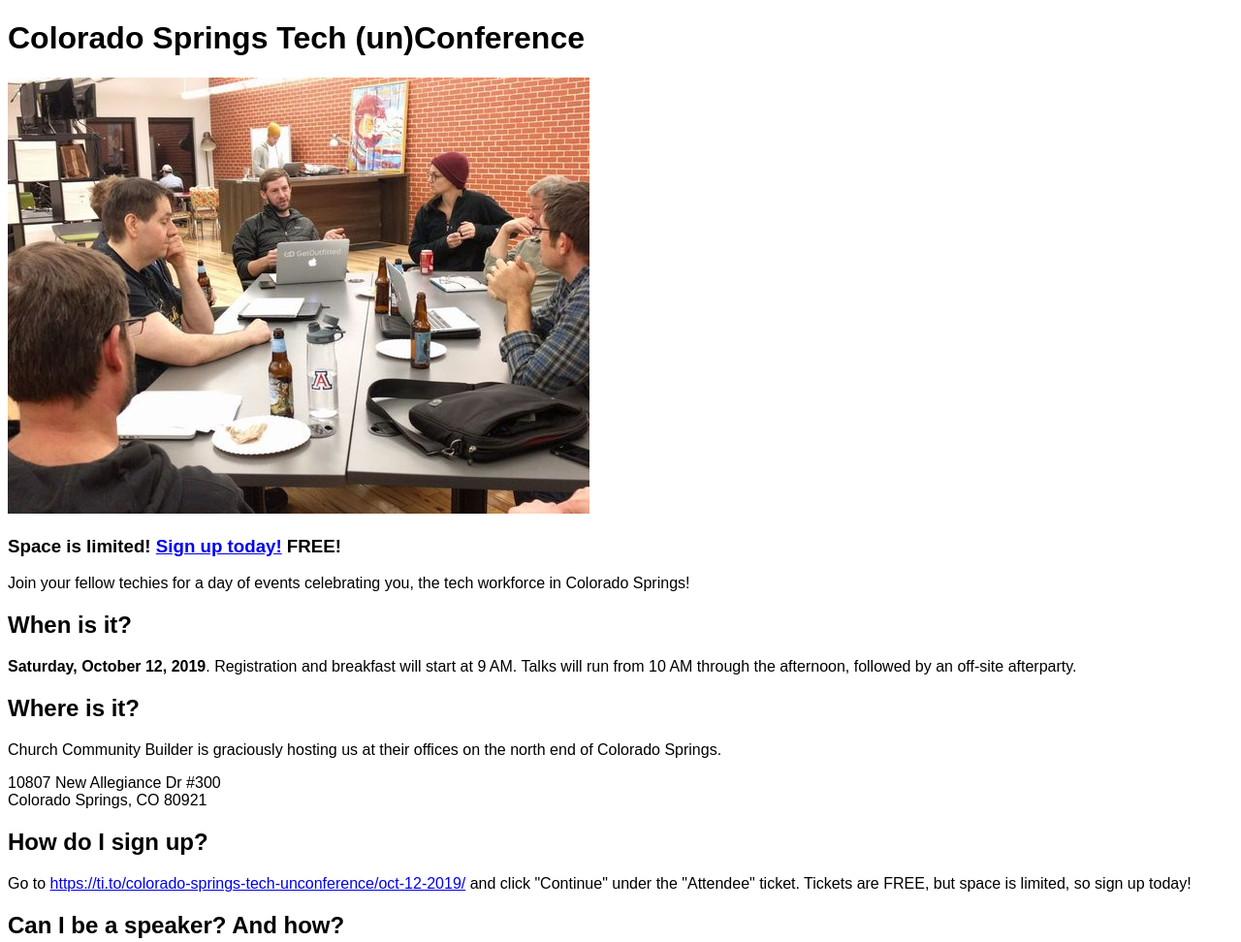
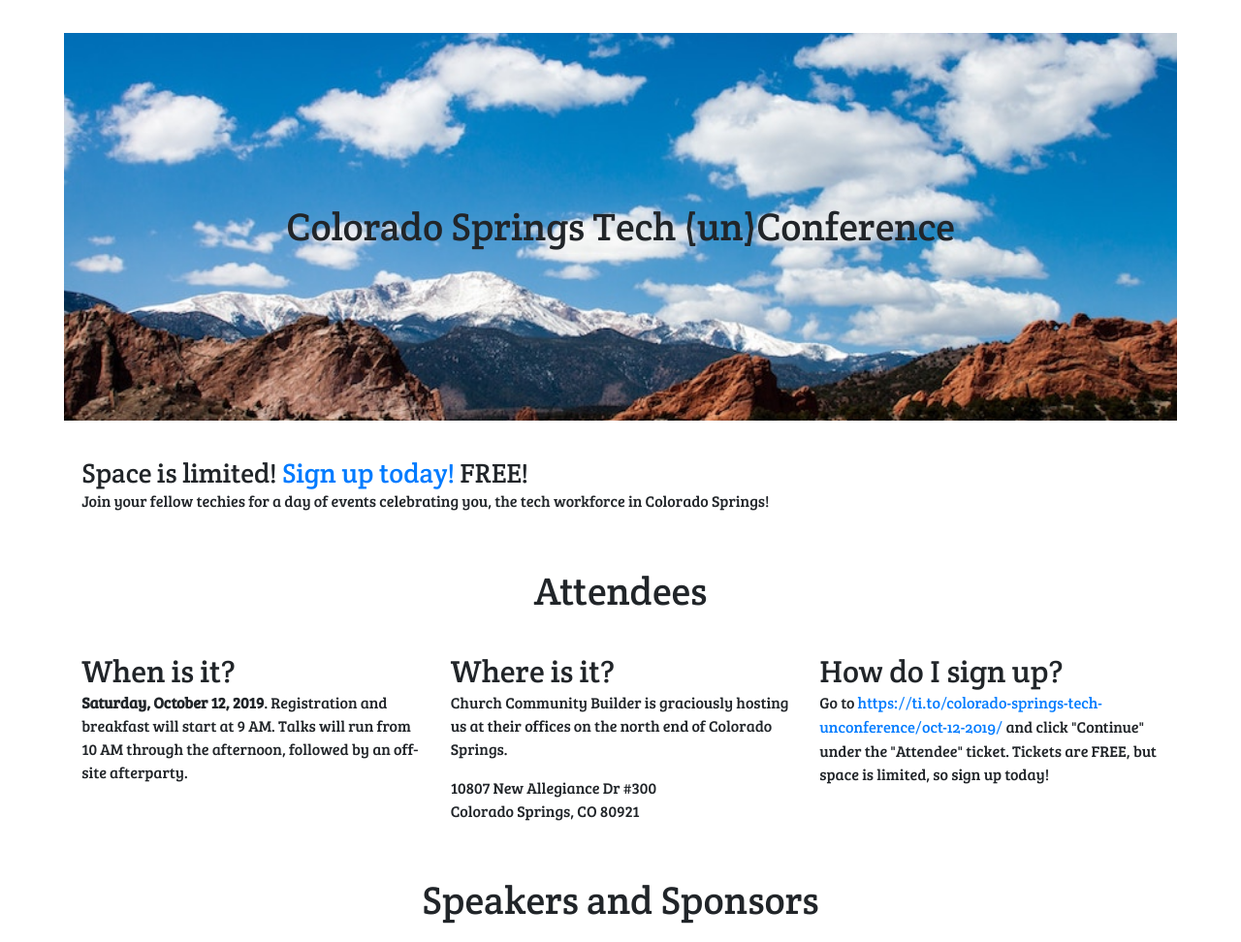
Before and after one commit to colorado-springs-tech-unconference/colorado-springs-tech-unconference.github.io, a plain HTML site: page index.html in a window 1280 px wide. Shown: the top 972 px of the page at 97% size. Drawn offline with nearby package versions, Linux system fonts and the light colour scheme.

Commit message:
Updates to front pages

```diff
--- a/css/styles.css
+++ b/css/styles.css
@@ -1,4 +1,29 @@
 *
 {
-    font-family: 'Arial', 'Helvetica', sans-serif;
+    font-family: 'Bree Serif', 'Merriweather', serif;
 }
+
+body {
+    margin:  0 4%;
+}
+
+h1, h2, h3, h4, h5, h6, a {
+    font-family: 'Crete Round', 'Courier', monspace;
+}
+
+h1, h2, h3, h4, h5, h6, img {
+    margin: auto;
+}
+
+#hero {
+    height: 400px;
+    background-image: url('/images/ian-baldwin-UA1UN-r9E5Y-unsplash.jpg');
+    background-position: center;
+    background-repeat: no-repeat;
+    background-size: cover;
+}
+
+.row {
+    margin: 3% 0;
+    padding: 3px;
+}
--- a/index.html
+++ b/index.html
@@ -2,45 +2,67 @@
 <html>
     <head>
         <title>Colorado Springs Tech (un)Conference</title>
+        <link href="https://fonts.googleapis.com/css?family=Crete+Round|Bree+Serif&display=swap" rel="stylesheet">
+        <link rel="stylesheet" href="https://stackpath.bootstrapcdn.com/bootstrap/4.3.1/css/bootstrap.min.css" integrity="sha384-ggOyR0iXCbMQv3Xipma34MD+dH/1fQ784/j6cY/iJTQUOhcWr7x9JvoRxT2MZw1T" crossorigin="anonymous">
         <link href="/css/styles.css" rel="stylesheet" type="text/css" />
     </head>
     <body>
+        <div class="container-fluid">
+            <div id="hero" class="row text-center">
                 <h1>Colorado Springs Tech (un)Conference</h1>
-        <img src="/images/people.jpg" alt="Join your friends and colleagues!" />
+            </div>
+
+            <div class="row">
+                <div class="col">
                     <h3>Space is limited! <a href="https://ti.to/colorado-springs-tech-unconference/oct-12-2019/">Sign up today!</a> FREE!</h3>
                     <p>Join your fellow techies for a day of events celebrating you, the tech workforce in Colorado Springs!</p>
+                </div>
 
-        <section>
+            </div>
+            <div class="row text-center">
+                <h1> Attendees </h1>
+            </div>
+            <div class="row">
+                <section class="col-md">
                     <h2>When is it?</h2>
                     <p><strong>Saturday, October 12, 2019</strong>. Registration and breakfast will start at 9 AM. Talks will run from 10 AM through the afternoon, followed by an off-site afterparty.</p>
                 </section>
 
-        <section>
+                <section class="col-md">
                     <h2>Where is it?</h2>
                     <p>Church Community Builder is graciously hosting us at their offices on the north end of Colorado Springs.</p>
                     <p>10807 New Allegiance Dr #300<br />Colorado Springs, CO 80921</p>
                 </section>
 
-        <section>
+                <section class="col-md">
                     <h2>How do I sign up?</h2>
                     <p>Go to <a href="https://ti.to/colorado-springs-tech-unconference/oct-12-2019/">https://ti.to/colorado-springs-tech-unconference/oct-12-2019/</a> and click "Continue" under the "Attendee" ticket. Tickets are FREE, but space is limited, so sign up today!</p>
                 </section>
-
-        <section>
+            </div>
+            <div class="row text-center">
+                <h1> Speakers and Sponsors </h1>
+            </div>
+            <div class="row">
+                <section class="col">
                     <h2>Can I be a speaker? And how?</h2>
                     <p>Absolutely! We have a strong group of speakers already lined up, but the sooner we have firm commitments from enough speakers to fill the slots, the sooner we can start stressing about other things! If you want to be one of those speakers, send some information on yourself and the talk/presentation you would like to deliver to <a href="mailto:bparks@brianparks.me">this email address</a>.</p>
                 </section>
 
-        <section>
+                <section class="col">
                     <h2>How can I sponsor?</h2>
                     <p>This year, we're asking sponsors to sponsor <em>things</em> (food, space, swag, etc.). In exchange, we'll talk you up before each of our keynotes, indicate the sponsor(s) of each <em>thing</em> when it becomes relevant (e.g. "and now, please enjoy lunch courtesy of <em>Your Name Here</em>!"), and include your logo on a slideshow played during each break. You're also more than welcome to attend (please <a href="https://ti.to/colorado-springs-tech-unconference/oct-12-2019/">sign up</a>) and talk yourself up.</p>
                     <p>Please <a href="mailto:bparks@brianparks.me">contact us</a> for more information.</p>
                     <p>If you're an individual and would like to contribute, or otherwise would like to sponsor but don't feel sponsoring a whole <em>thing</em> would be a good fit, please <a href="mailto:bparks@brianparks.me">contact us</a> and we will help you find a way to contribute!</a></p>
                 </section>
 
-        <section>
+                <section class="col">
                     <h2>Who is Colorado Springs Tech?</h2>
                     <p>We started as a group of meetup organizers for some of the tech meetups in Colorado Springs, including <a href="https://meetup.com/coloradospringsjs">coloradosprings.js</a> and <a href="https://peakphp.org">PeakPHP</a>. We built a slack community for Colorado Springs (which you can also join <a href="http://www.colorado-springs-tech.org">here</a>). In 2019, we decided to further promote the Colorado Springs Tech community by organizing an (un)conference.</p>
                 </section>
+            </div>
+        </div>
     </body>
+    <script src="https://code.jquery.com/jquery-3.3.1.slim.min.js" integrity="sha384-q8i/X+965DzO0rT7abK41JStQIAqVgRVzpbzo5smXKp4YfRvH+8abtTE1Pi6jizo" crossorigin="anonymous"></script>
+    <script src="https://cdnjs.cloudflare.com/ajax/libs/popper.js/1.14.7/umd/popper.min.js" integrity="sha384-UO2eT0CpHqdSJQ6hJty5KVphtPhzWj9WO1clHTMGa3JDZwrnQq4sF86dIHNDz0W1" crossorigin="anonymous"></script>
+    <script src="https://stackpath.bootstrapcdn.com/bootstrap/4.3.1/js/bootstrap.min.js" integrity="sha384-JjSmVgyd0p3pXB1rRibZUAYoIIy6OrQ6VrjIEaFf/nJGzIxFDsf4x0xIM+B07jRM" crossorigin="anonymous"></script>
 </html>
```
Also changed, not shown: images/ian-baldwin-UA1UN-r9E5Y-unsplash.jpg (added). Lines whose indentation alone changed are shown as unchanged.
